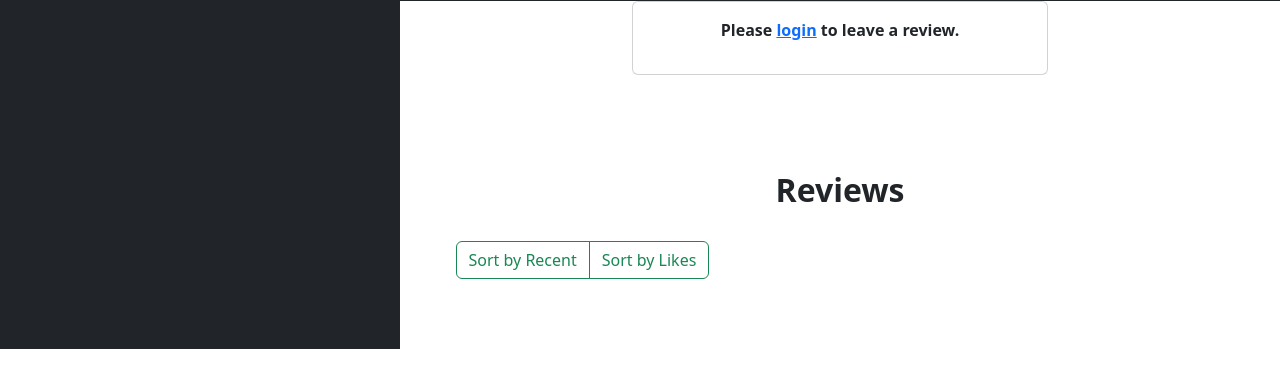
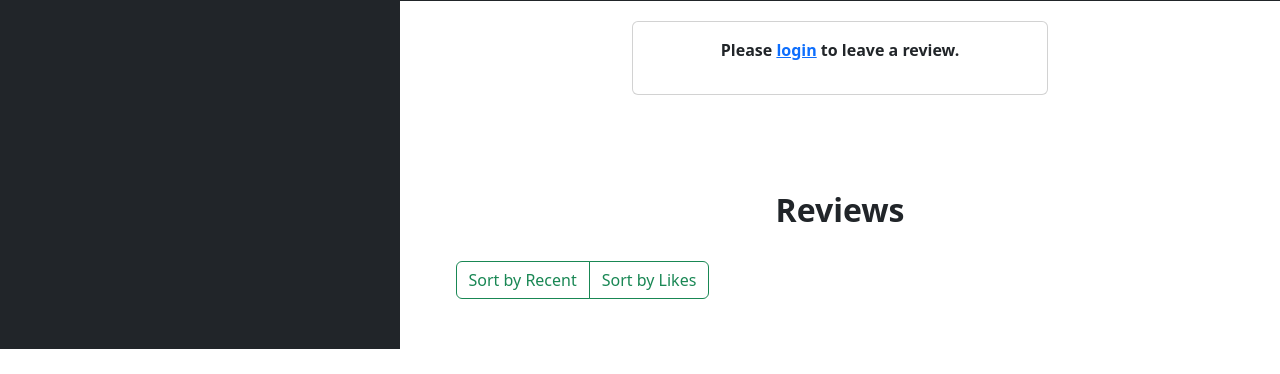
Before and after one commit to RyanBell250/GameFolio, a Django app: page /gamefolio_app/game/1/ in a window 1280 px wide. Shown: the part 451-825 px from the top of the page. Run offline with Django 3.2, Linux system fonts and the light colour scheme; tables that the repository leaves empty hold one stand-in row (values such as "Sample post"); some libraries are stand-ins or nearby versions.

Commit message:
Added top margin to card

```diff
--- a/templates/gamefolio_app/game.html
+++ b/templates/gamefolio_app/game.html
@@ -50,7 +50,7 @@
 {% else %}
 <div class="row gx-5 d-flex justify-content-left">
     <div class="col-md-6 offset-md-3">
-        <div class="card">
+        <div class="card" style="margin-top: 20px;">
             <div class="card-body">
                 <div class="text-center">
                     <p class="fw-bolder">Please <a href="{% url 'auth_login' %}">login</a> to leave a review.</p>
```
